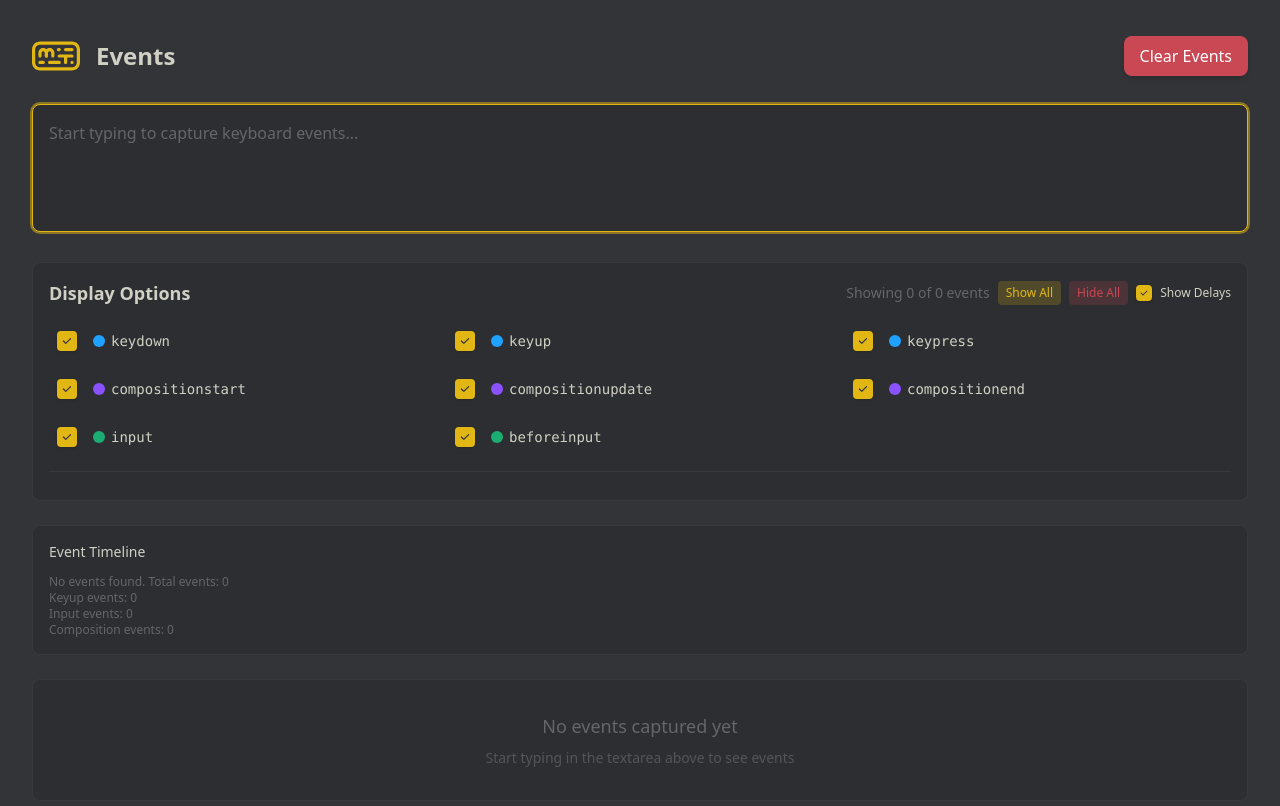
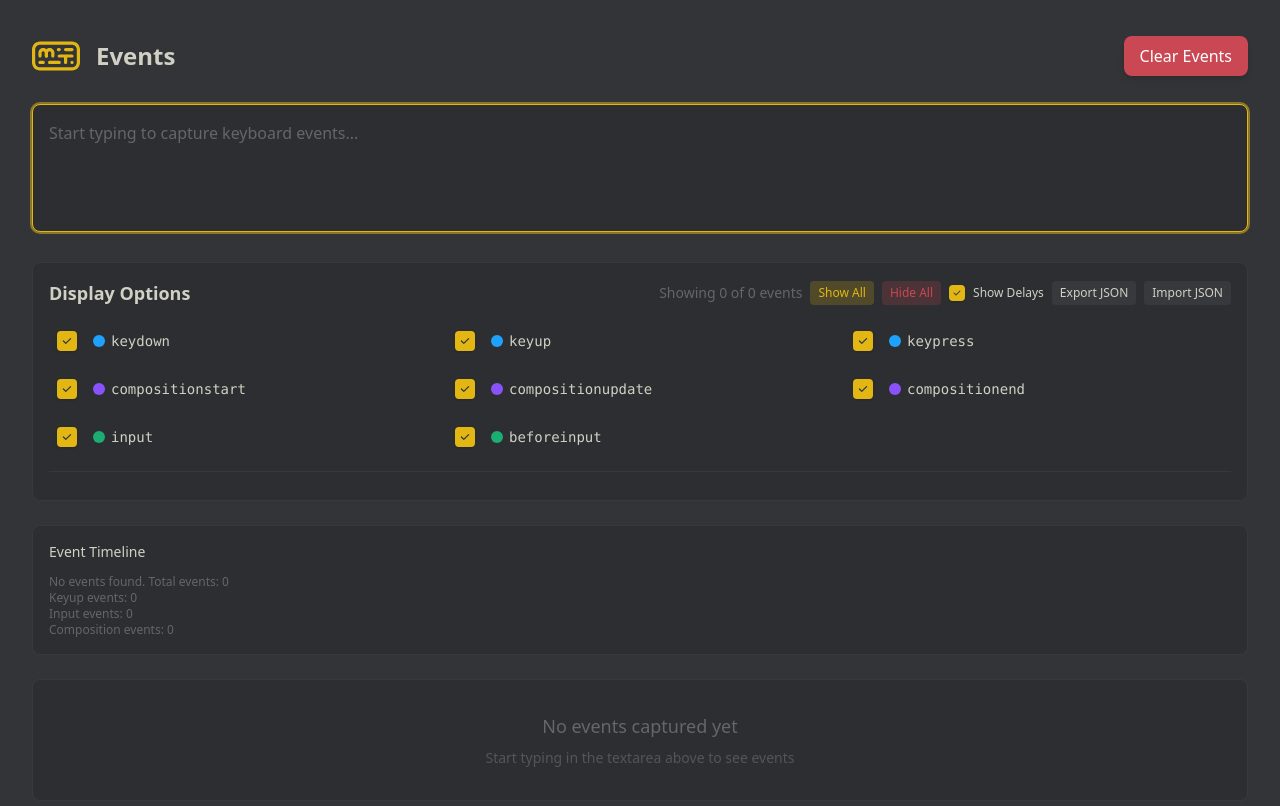
Before and after one commit to monkeytypegame/monkeytype-events, a React (Vite) app: page / in a window 1280 px wide. Shown: the top 806 px of the page. Built offline with nearby package versions, Linux system fonts and the light colour scheme.

Commit message:
feat: add import/export functionality for events with modal support

```diff
--- a/src/App.tsx
+++ b/src/App.tsx
@@ -14,6 +14,7 @@ function App() {
     filters,
     attachEventListeners,
     clearEvents,
+    importEvents,
     updateFilters,
   } = useKeyboardEvents();
 
@@ -69,6 +70,7 @@ function App() {
           events={allEvents}
           showDelays={showDelays}
           onShowDelaysChange={setShowDelays}
+          onImportEvents={importEvents}
         />
 
         {/* Timeline */}
--- a/src/components/EventOptions.tsx
+++ b/src/components/EventOptions.tsx
@@ -1,5 +1,7 @@
+import { useState } from "react";
 import type { EventFilters, EventData } from "../types/events";
 import { EVENT_COLORS } from "../utils/eventHelpers";
+import { ExportImportModal } from "./ExportImportModal";
 
 interface EventOptionsProps {
   filters: EventFilters;
@@ -9,6 +11,7 @@ interface EventOptionsProps {
   events: EventData[];
   showDelays: boolean;
   onShowDelaysChange: (showDelays: boolean) => void;
+  onImportEvents: (events: EventData[]) => void;
 }
 
 export function EventOptions({
@@ -19,7 +22,11 @@ export function EventOptions({
   events,
   showDelays,
   onShowDelaysChange,
+  onImportEvents,
 }: EventOptionsProps) {
+  const [modalOpen, setModalOpen] = useState(false);
+  const [modalMode, setModalMode] = useState<"export" | "import">("export");
+
   // Calculate event counts by type
   const eventCounts = events.reduce((counts, event) => {
     counts[event.eventType] = (counts[event.eventType] || 0) + 1;
@@ -76,6 +83,16 @@ export function EventOptions({
     onFiltersChange(allDisabled);
   };
 
+  const handleExport = () => {
+    setModalMode("export");
+    setModalOpen(true);
+  };
+
+  const handleImport = () => {
+    setModalMode("import");
+    setModalOpen(true);
+  };
+
   return (
     <div className="bg-sub-alt rounded-lg p-4 border border-sub/20 space-y-4">
       {/* Header with controls */}
@@ -127,6 +144,19 @@ export function EventOptions({
             </div>
             Show Delays
           </label>
+          <button
+            onClick={handleExport}
+            className="text-xs px-2 py-1 bg-sub/20 hover:bg-sub/30 text-text rounded transition-colors duration-200"
+            disabled={events.length === 0}
+          >
+            Export JSON
+          </button>
+          <button
+            onClick={handleImport}
+            className="text-xs px-2 py-1 bg-sub/20 hover:bg-sub/30 text-text rounded transition-colors duration-200"
+          >
+            Import JSON
+          </button>
         </div>
       </div>
 
@@ -210,6 +240,14 @@ export function EventOptions({
           })}
         </div>
       </div>
+
+      <ExportImportModal
+        isOpen={modalOpen}
+        onClose={() => setModalOpen(false)}
+        events={events}
+        onImportEvents={onImportEvents}
+        mode={modalMode}
+      />
     </div>
   );
 }
--- /dev/null
+++ b/src/components/ExportImportModal.tsx
@@ -0,0 +1,116 @@
+import { useState } from "react";
+import type { EventData } from "../types/events";
+
+interface ExportImportModalProps {
+  isOpen: boolean;
+  onClose: () => void;
+  events: EventData[];
+  onImportEvents: (events: EventData[]) => void;
+  mode: "export" | "import";
+}
+
+export function ExportImportModal({
+  isOpen,
+  onClose,
+  events,
+  onImportEvents,
+  mode,
+}: ExportImportModalProps) {
+  const [importText, setImportText] = useState("");
+  const [copySuccess, setCopySuccess] = useState(false);
+
+  const exportJson = JSON.stringify(events, null, 2);
+
+  const handleCopy = async () => {
+    try {
+      await navigator.clipboard.writeText(exportJson);
+      setCopySuccess(true);
+      setTimeout(() => setCopySuccess(false), 2000);
+    } catch (err) {
+      console.error("Failed to copy text: ", err);
+    }
+  };
+
+  const handleImport = () => {
+    try {
+      const importedEvents = JSON.parse(importText);
+      if (Array.isArray(importedEvents)) {
+        onImportEvents(importedEvents);
+        onClose();
+        setImportText("");
+      } else {
+        alert("Invalid format: Expected an array of events");
+      }
+    } catch {
+      alert("Error parsing JSON data");
+    }
+  };
+
+  if (!isOpen) return null;
+
+  return (
+    <div className="fixed inset-0 bg-black bg-opacity-50 flex items-center justify-center z-50">
+      <div className="bg-bg border border-sub rounded-lg p-6 max-w-2xl w-full mx-4 max-h-[80vh] flex flex-col">
+        <div className="flex justify-between items-center mb-4">
+          <h2 className="text-xl font-bold text-main">
+            {mode === "export" ? "Export Events" : "Import Events"}
+          </h2>
+          <button
+            onClick={onClose}
+            className="text-sub hover:text-text transition-colors"
+          >
+            ✕
+          </button>
+        </div>
+
+        {mode === "export" ? (
+          <div className="flex flex-col flex-1">
+            <div className="flex justify-between items-center mb-2">
+              <p className="text-text">
+                Copy the JSON data below ({events.length} events):
+              </p>
+              <button
+                onClick={handleCopy}
+                className="px-3 py-1 bg-main text-bg rounded hover:bg-main/80 transition-colors"
+              >
+                {copySuccess ? "Copied!" : "Copy"}
+              </button>
+            </div>
+            <textarea
+              value={exportJson}
+              readOnly
+              className="flex-1 bg-bg border border-sub rounded p-3 text-text font-mono text-sm resize-none"
+              style={{ minHeight: "300px" }}
+            />
+          </div>
+        ) : (
+          <div className="flex flex-col flex-1">
+            <p className="text-text mb-2">Paste the JSON data below:</p>
+            <textarea
+              value={importText}
+              onChange={(e) => setImportText(e.target.value)}
+              placeholder="Paste exported JSON data here..."
+              className="flex-1 bg-bg border border-sub rounded p-3 text-text font-mono text-sm resize-none"
+              style={{ minHeight: "300px" }}
+            />
+            <div className="flex justify-end gap-2 mt-4">
+              <button
+                onClick={onClose}
+                className="px-4 py-2 bg-sub/20 hover:bg-sub/30 text-text rounded transition-colors"
+              >
+                Cancel
+              </button>
+              <button
+                onClick={handleImport}
+                disabled={!importText.trim()}
+                className="px-4 py-2 bg-main text-bg rounded hover:bg-main/80 disabled:opacity-50 disabled:cursor-not-allowed transition-colors"
+              >
+                Import
+              </button>
+            </div>
+          </div>
+        )}
+      </div>
+    </div>
+  );
+}
--- a/src/hooks/useKeyboardEvents.ts
+++ b/src/hooks/useKeyboardEvents.ts
@@ -194,6 +194,17 @@ export function useKeyboardEvents() {
     keydownTimestamps.current = {}; // Clear stored keydown timestamps
   }, []);
 
+  const importEvents = useCallback((importedEvents: EventData[]) => {
+    setEvents(importedEvents);
+    // Reset event ID to the highest ID in imported events + 1
+    const maxId = importedEvents.reduce((max, event) => Math.max(max, event.eventId), 0);
+    eventIdRef.current = maxId + 1;
+    // Reset timestamps - they'll be relative to the imported events
+    const firstEvent = importedEvents[0];
+    startTimeRef.current = firstEvent ? firstEvent.timestamp - firstEvent.relativeTime : 0;
+    keydownTimestamps.current = {};
+  }, []);
+
   const updateFilters = useCallback((newFilters: Partial<EventFilters>) => {
     setFilters((prev) => ({ ...prev, ...newFilters }));
   }, []);
@@ -208,6 +219,7 @@ export function useKeyboardEvents() {
     filters,
     attachEventListeners,
     clearEvents,
+    importEvents,
     updateFilters,
   };
 }
```
